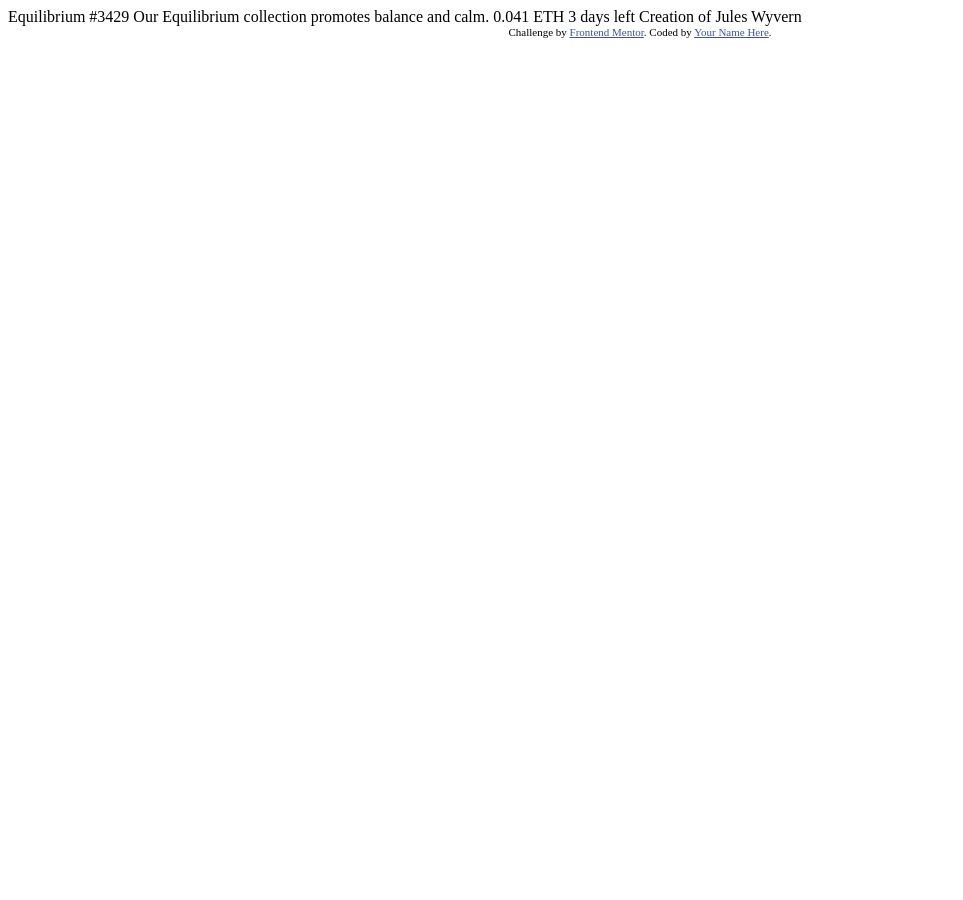
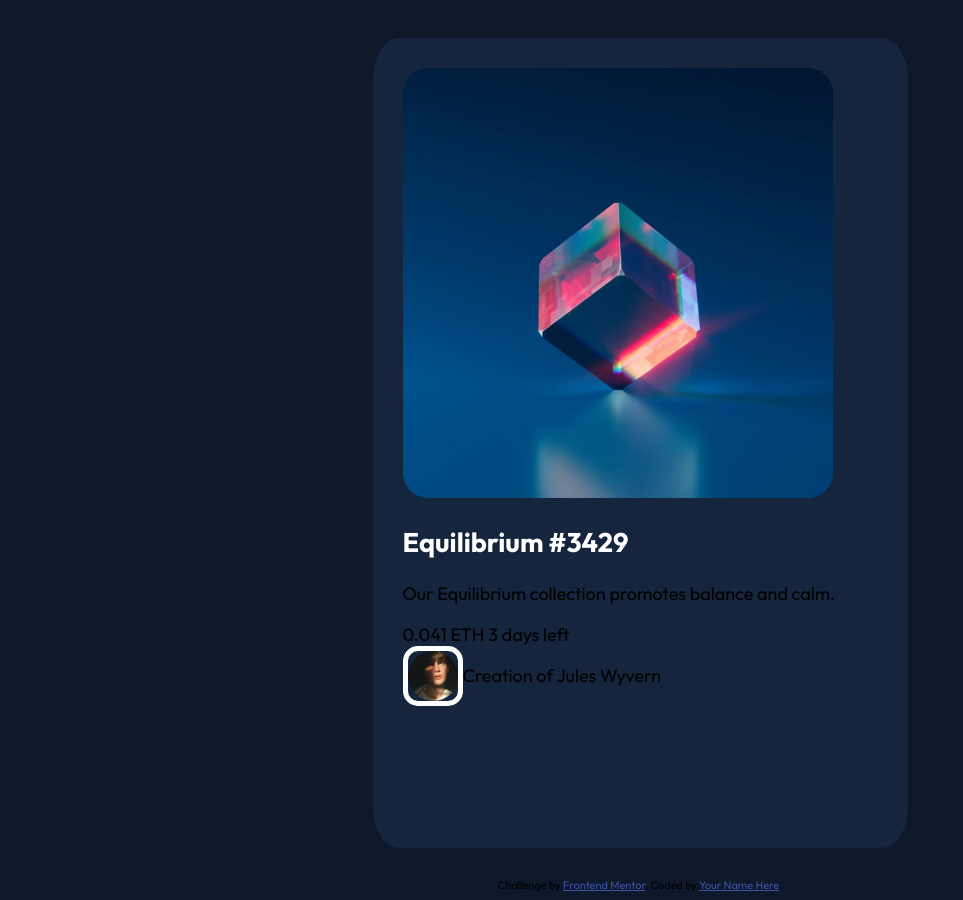
Before and after one commit to CodingBgirl/nft-preview-component, a plain HTML site: page index.html in a window 1280 px wide. Shown: the whole page, without its empty margins (0-963 px from the left). Before the commit the page ends 800 px from the top, so only its background shows below. Drawn offline with Linux system fonts and the light colour scheme.

Commit message:
Simple Set up
Managed to get the code and everything sorted out now I have to get the css to match the design image

```diff
--- a/index.html
+++ b/index.html
@@ -10,21 +10,67 @@
 
   <!-- Feel free to remove these styles or customise in your own stylesheet 👍 -->
   <style>
+    @import url('https://fonts.googleapis.com/css2?family=Outfit:wght@400;700&display=swap');
     .attribution { font-size: 11px; text-align: center; }
     .attribution a { color: hsl(228, 45%, 44%); }
+    body {
+      font-size: 18px;
+      font-family: 'Outfit';
+      background-color: hsl(217, 54%, 11%);
+    }
+    #main{
+      display: flex;
+      justify-content: center;
+    }
+    h2{
+      color: hsl(0, 0%, 100%);
+    }
+    img{
+      border-radius: 25px;
+      width: 430px;
+      height: auto;
+    }
+    .card{
+    border-radius: 5%;
+    background-color: hsl(216, 50%, 16%);
+    width: 475px;
+    height: 750px;
+    padding: 30px;
+    margin: 30px;
+    position: relative;
+    }
+    .profile{
+      border-radius: 25%;
+      border: 5px solid white;
+      height: 50px;
+      width: auto;
+    }
+    .profile-card{
+      border-radius: 25%;
+      display: flex;
+      justify-content: flex-start;
+    }
   </style>
 </head>
 <body>
+  <div id="main">
+    <div class="card">
+        <img class="img" src="images/image-equilibrium.jpg">
 
-  Equilibrium #3429
+      <h2>Equilibrium #3429</h2>
 
-  Our Equilibrium collection promotes balance and calm.
+      <p>Our Equilibrium collection promotes balance and calm.</p>
 
-  0.041 ETH
-  3 days left
+      0.041 ETH
+      3 days left
 
-  Creation of Jules Wyvern
+      <div class="profile-card">
+        <img class="profile" src="images/image-avatar.png">
+        <p>Creation of Jules Wyvern</p>
+      </div>
 
+    </div>
+  </div>
   <div class="attribution">
     Challenge by <a href="https://www.frontendmentor.io?ref=challenge" target="_blank">Frontend Mentor</a>.
     Coded by <a href="#">Your Name Here</a>.
```
